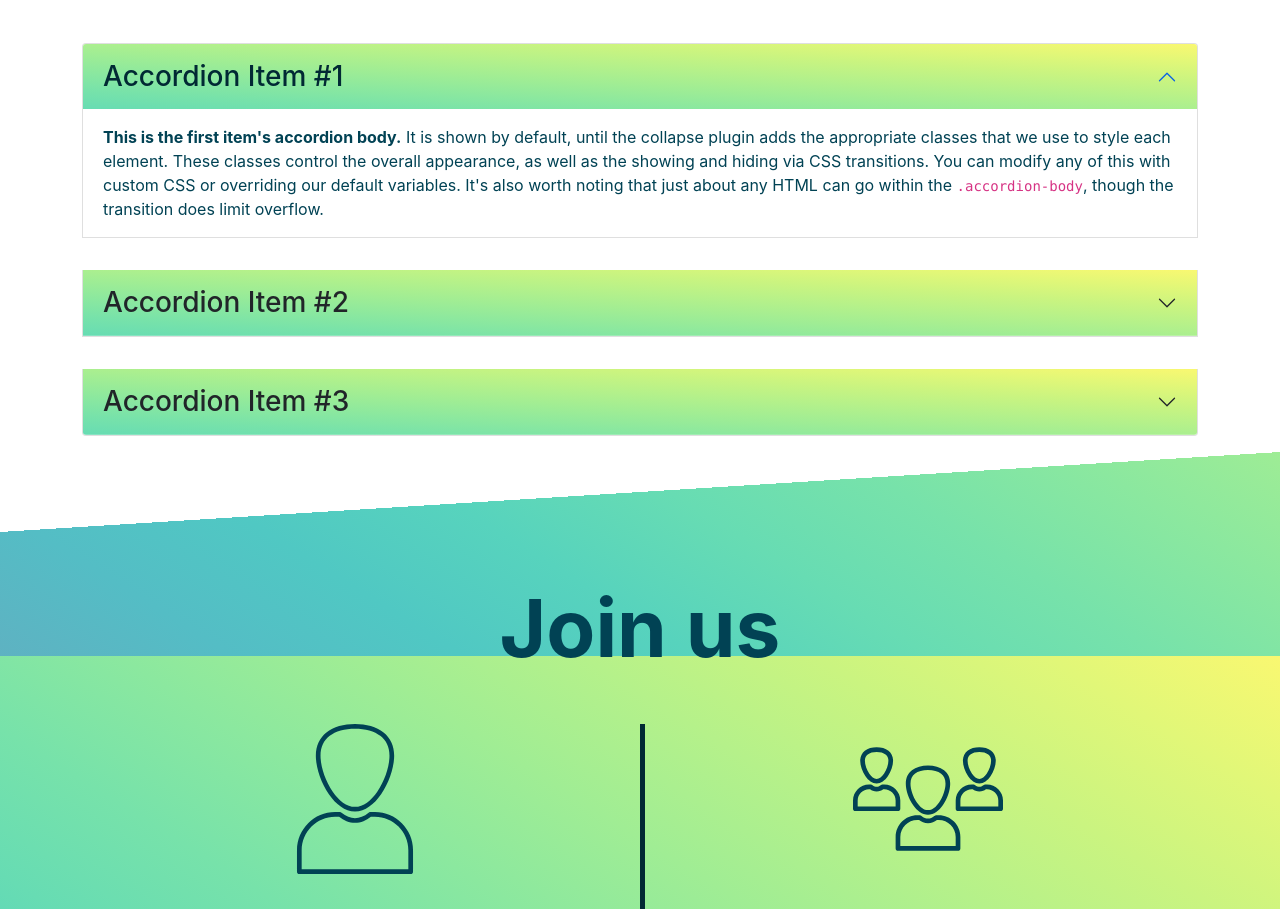
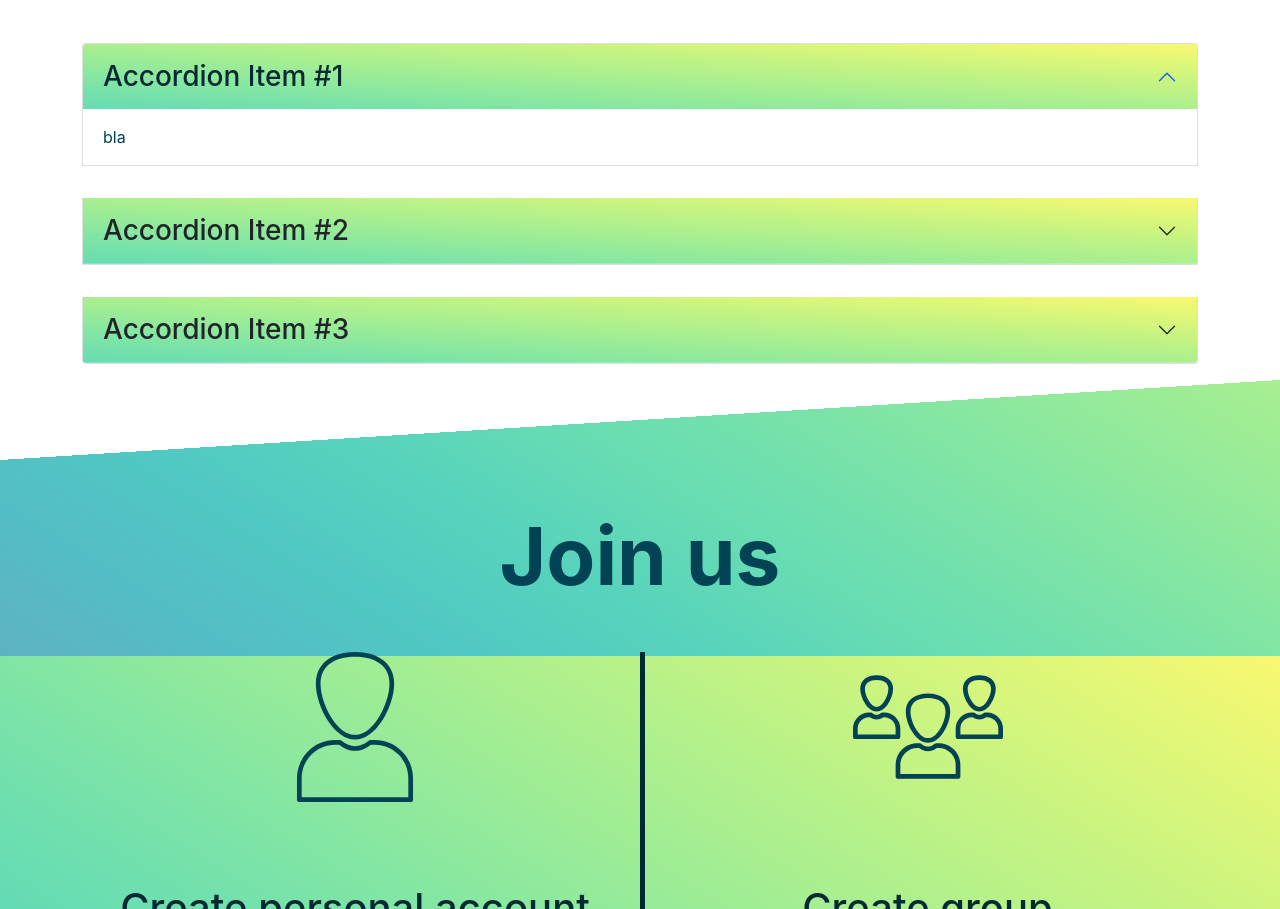
Before and after one commit to tadeas-drab/eventoget-next, a Next.js app: page / in a window 1280 px wide. Shown: the part 2544-3453 px from the top of the page. Built offline with nearby package versions, Linux system fonts and the light colour scheme.

Commit message:
fixed apos

```diff
--- a/pages/index.tsx
+++ b/pages/index.tsx
@@ -174,7 +174,7 @@ const Home: NextPage = () => {
               </h2>
               <div id="collapseOne" className="accordion-collapse collapse show" aria-labelledby="headingOne" data-bs-parent="#accordionExample">
                 <div className="accordion-body">
-                  <strong>This is the first item's accordion body.</strong> It is shown by default, until the collapse plugin adds the appropriate classes that we use to style each element. These classes control the overall appearance, as well as the showing and hiding via CSS transitions. You can modify any of this with custom CSS or overriding our default variables. It's also worth noting that just about any HTML can go within the <code>.accordion-body</code>, though the transition does limit overflow.
+                  bla
                 </div>
               </div>
             </div>
@@ -186,7 +186,7 @@ const Home: NextPage = () => {
               </h2>
               <div id="collapseTwo" className="accordion-collapse collapse" aria-labelledby="headingTwo" data-bs-parent="#accordionExample">
                 <div className="accordion-body">
-                  <strong>This is the second item's accordion body.</strong> It is hidden by default, until the collapse plugin adds the appropriate classes that we use to style each element. These classes control the overall appearance, as well as the showing and hiding via CSS transitions. You can modify any of this with custom CSS or overriding our default variables. It's also worth noting that just about any HTML can go within the <code>.accordion-body</code>, though the transition does limit overflow.
+                  bla
                 </div>
               </div>
             </div>
@@ -198,7 +198,7 @@ const Home: NextPage = () => {
               </h2>
               <div id="collapseThree" className="accordion-collapse collapse" aria-labelledby="headingThree" data-bs-parent="#accordionExample">
                 <div className="accordion-body">
-                  <strong>This is the third item's accordion body.</strong> It is hidden by default, until the collapse plugin adds the appropriate classes that we use to style each element. These classes control the overall appearance, as well as the showing and hiding via CSS transitions. You can modify any of this with custom CSS or overriding our default variables. It's also worth noting that just about any HTML can go within the <code>.accordion-body</code>, though the transition does limit overflow.
+                  bla
                 </div>
               </div>
             </div>
```
